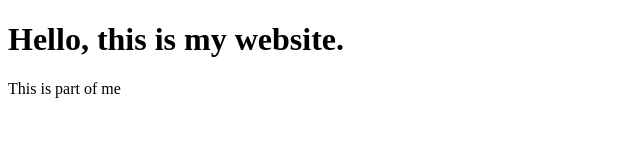
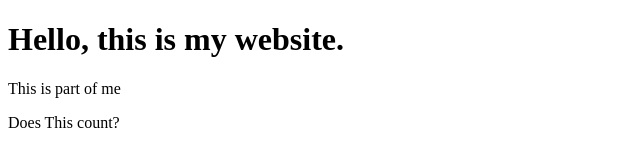
Before and after one commit to Maxxxxxx0point2/maxxxxxx0point2.github.io, a plain HTML site: page index.html in a window 1280 px wide. Shown: the whole page, without its empty margins (0-640 px from the left). Drawn offline with Linux system fonts and the light colour scheme.

Commit message:
hacktoberfest?

```diff
--- a/index.html
+++ b/index.html
@@ -8,3 +8,4 @@
 <body>
 <h1>Hello, this is my website.</h1>
 <p>This is part of me</p>
+<p>Does This count?</p>
```
